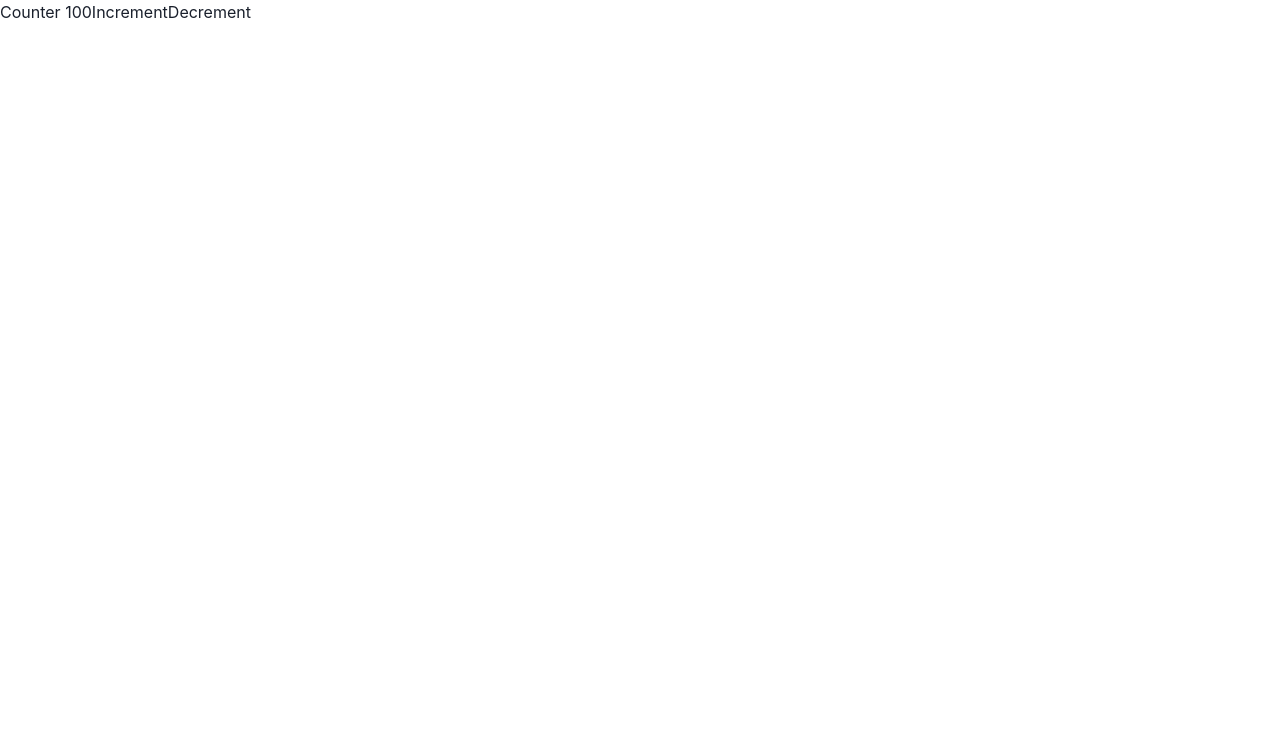
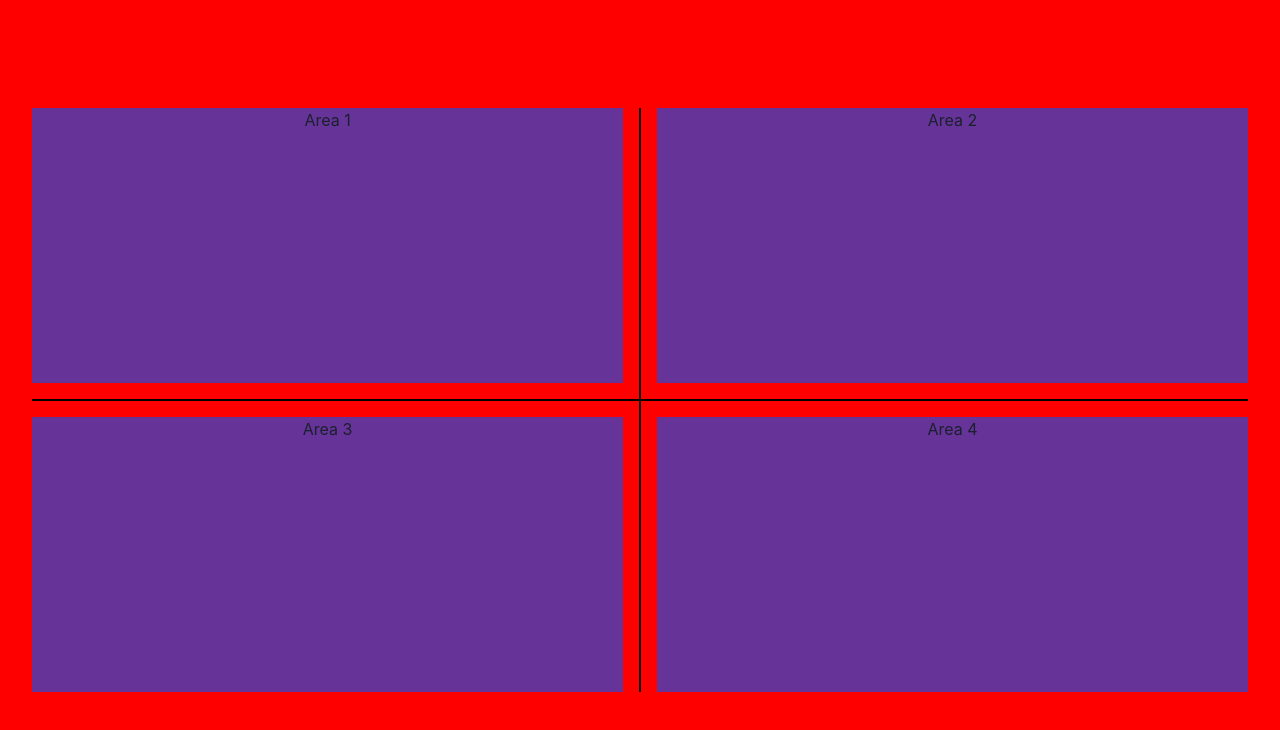
Before and after one commit to himanshuc11/Eisenhower-matrix, a React (Create React App) app: page / in a window 1280 px wide. Shown: the top 730 px of the page. Built offline with nearby package versions, Linux system fonts and the light colour scheme.

Commit message:
Initial UI and Mock Data

```diff
--- a/package.json
+++ b/package.json
@@ -11,6 +11,7 @@
     "@testing-library/user-event": "^13.5.0",
     "framer-motion": "3.10.6",
     "react": "^17.0.0",
+    "react-beautiful-dnd": "^13.1.0",
     "react-dom": "^17.0.0",
     "react-redux": "^7.2.8",
     "react-scripts": "5.0.0",
--- a/public/index.html
+++ b/public/index.html
@@ -1,14 +1,12 @@
 <!DOCTYPE html>
 <html lang="en">
+
 <head>
   <meta charset="utf-8" />
   <link rel="icon" href="%PUBLIC_URL%/favicon.ico" />
   <meta name="viewport" content="width=device-width, initial-scale=1" />
   <meta name="theme-color" content="#000000" />
-    <meta
-      name="description"
-      content="Web site created using create-react-app"
-    />
+  <meta name="description" content="Web site created using create-react-app" />
   <link rel="apple-touch-icon" href="%PUBLIC_URL%/logo192.png" />
   <!--
       manifest.json provides metadata used when your web app is installed on a
@@ -26,9 +24,10 @@
     -->
   <title>React App</title>
 </head>
+
 <body>
   <noscript>You need to enable JavaScript to run this app.</noscript>
-    <div id="root"></div>
+  <div id="root" style="width: 100%; height: 100%;"></div>
   <!--
       This HTML file is a template.
       If you open it directly in the browser, you will see an empty page.
@@ -40,4 +39,5 @@
       To create a production bundle, use `npm run build` or `yarn build`.
     -->
 </body>
+
 </html>
--- a/src/App.css
+++ b/src/App.css
@@ -1,38 +1,5 @@
-.App {
-  text-align: center;
+html, body {
+    box-sizing: border-box;
+    width: 100%;
+    height: 100%;
 }
-
-.App-logo {
-  height: 40vmin;
-  pointer-events: none;
-}
-
-@media (prefers-reduced-motion: no-preference) {
-  .App-logo {
-    animation: App-logo-spin infinite 20s linear;
-  }
-}
-
-.App-header {
-  background-color: #282c34;
-  min-height: 100vh;
-  display: flex;
-  flex-direction: column;
-  align-items: center;
-  justify-content: center;
-  font-size: calc(10px + 2vmin);
-  color: white;
-}
-
-.App-link {
-  color: #61dafb;
-}
-
-@keyframes App-logo-spin {
-  from {
-    transform: rotate(0deg);
-  }
-  to {
-    transform: rotate(360deg);
-  }
-}
--- a/src/App.js
+++ b/src/App.js
@@ -3,16 +3,28 @@ import "./App.css";
 import { ChakraProvider } from "@chakra-ui/react";
 import { Provider } from "react-redux";
 
-import { Button } from "@chakra-ui/react";
+import { Button, Box } from "@chakra-ui/react";
 import Counter from "./Counter";
 
+import { DragDropContext } from "react-beautiful-dnd";
+
 import store from "./redux/configureStore";
+import Matrix from "./Matrix";
 
 function App() {
+  const handleDragEnd = (result) => {
+    // TODO
+    // Update result of drag and Drop
+  };
+
   return (
     <Provider store={store}>
       <ChakraProvider>
-        <Counter />
+        <DragDropContext onDragEnd={handleDragEnd}>
+          <Box height={"100%"} width={"100%"}>
+            <Matrix></Matrix>
+          </Box>
+        </DragDropContext>
       </ChakraProvider>
     </Provider>
   );
--- /dev/null
+++ b/src/Matrix.js
@@ -0,0 +1,50 @@
+import React from "react";
+import { Grid, GridItem, Flex, Box } from "@chakra-ui/react";
+
+function Matrix() {
+  return (
+    <Flex
+      background={"red"}
+      width={"100%"}
+      height={"100%"}
+      flexGrow={"1"}
+      alignItems={"center"}
+      justifyContent={"center"}
+      flexWrap={"wrap"}
+      flexDirection={"column"}
+      padding={"1rem"}
+    >
+      <Flex width={"100%"} height={"40%"} textAlign={"center"} padding={"1rem"}>
+        <Box background={"rebeccapurple"} width={"100%"} marginRight={"1rem"}>
+          Area 1
+        </Box>
+        <Box
+          width={"0.25rem"}
+          height="calc(100% + 2.2rem)"
+          background={"black"}
+        ></Box>
+        <Box background={"rebeccapurple"} width={"100%"} marginLeft={"1rem"}>
+          Area 2
+        </Box>
+      </Flex>
+
+      <Box
+        width={"calc(100% - 2rem)"}
+        height="0.1rem"
+        background={"black"}
+      ></Box>
+
+      <Flex width={"100%"} height={"40%"} textAlign={"center"} padding={"1rem"}>
+        <Box background={"rebeccapurple"} width={"100%"} marginRight={"1rem"}>
+          Area 3
+        </Box>
+        <Box width={"0.25rem"} height="100%" background={"black"}></Box>
+        <Box background={"rebeccapurple"} width={"100%"} marginLeft={"1rem"}>
+          Area 4
+        </Box>
+      </Flex>
+    </Flex>
+  );
+}
+
+export default Matrix;
```
Also changed, not shown: src/redux/ducks/grid.js (added, +41 -0 lines), 1 other file (tests, documents, lock files or other folders). Lines whose indentation alone changed are shown as unchanged.
